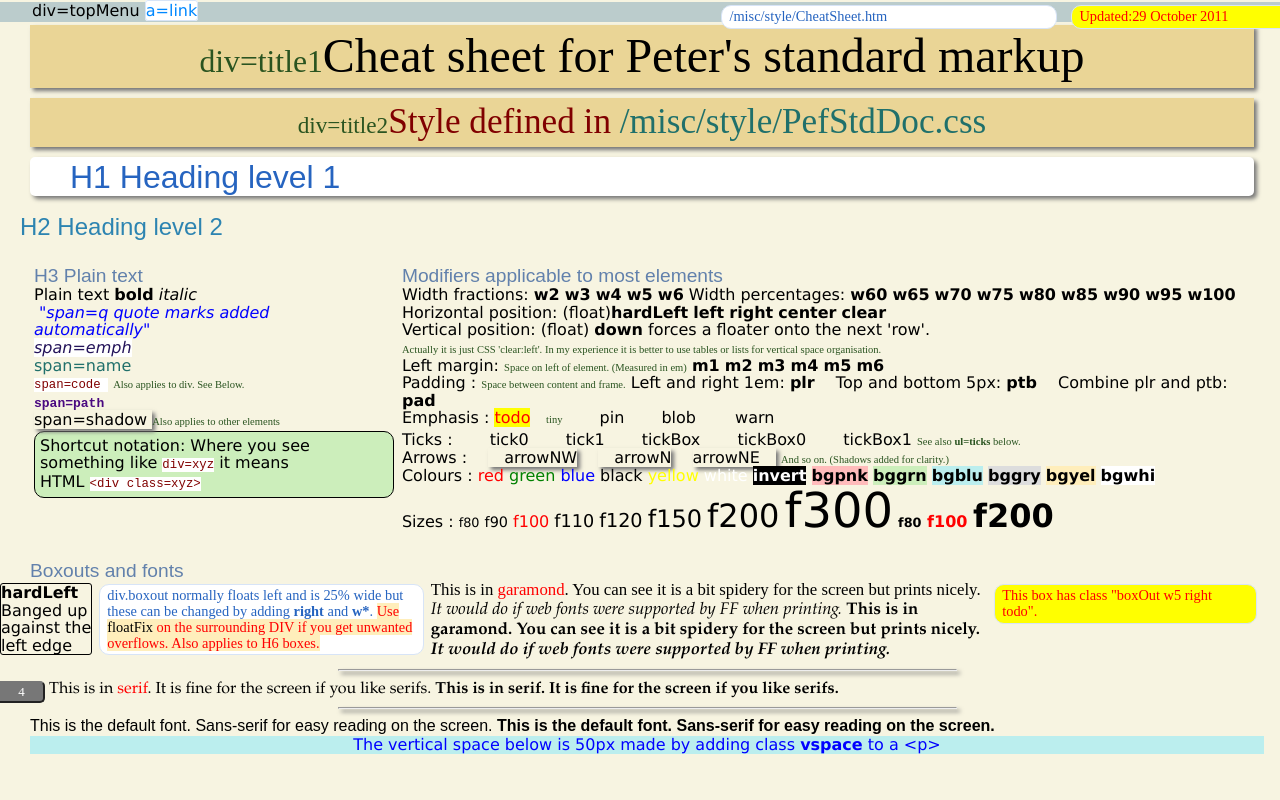
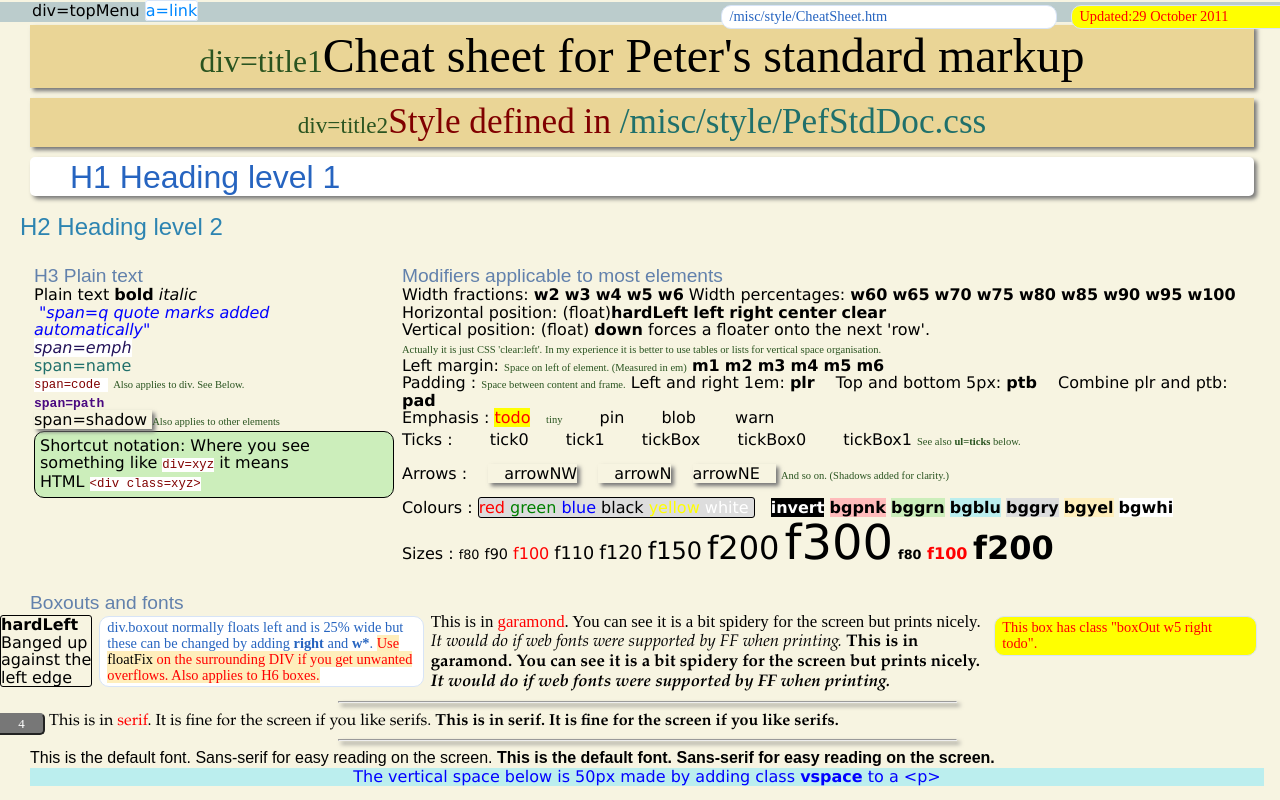
Before and after one commit to PeterProfFox/CSS-framework-for-writers, a plain HTML site: page CheatSheet.htm in a window 1280 px wide. Shown: the top 800 px of the page. Drawn offline with Linux system fonts and the light colour scheme; a web font is replaced by a local one.

Commit message:
Tweak to cheat sheet

```diff
--- a/CheatSheet.htm
+++ b/CheatSheet.htm
@@ -49,18 +49,20 @@
             <span class="m1 tick1"> tick1</span>
             <span class="m1 tickBox"> tickBox</span>
             <span class="m1 tickBox0"> tickBox0</span>
-            <span class="m1 tickBox1"> tickBox1</span> <span class=tiny>See also <b>ul=ticks</b> below.</span><br>
+            <span class="m1 tickBox1"> tickBox1</span> <span class=tiny>See also <b>ul=ticks</b> below.</span><p>
     Arrows : <span class="m1 arrowNW shadow"> arrowNW</span>
              <span class="m1 arrowN shadow"> arrowN</span>
              <span class="m1 arrowNE shadow"> arrowNE</span> <span class=tiny>And so on. (Shadows added for clarity.)</span>
-             <br>
-    Colours : <span class=red>red</span>
-              <span class=green>green</span>
-              <span class=blue>blue</span>
-              <span class=black>black</span>
-              <span class=yellow>yellow</span>
-              <span class=white>white</span>
-              <span class=invert>invert</span>
+             <p>
+    Colours : <span class="bggry frame1 round1">
+                <span class=red>red</span>
+                <span class=green>green</span>
+                <span class=blue>blue</span>
+                <span class=black>black</span>
+                <span class=yellow>yellow</span>
+                <span class=white>white</span>
+              </span>
+              <span class="m1 invert">invert</span>
               <span class=bgpnk><b>bgpnk</b></span>
               <span class=bggrn><b>bggrn</b></span>
               <span class=bgblu><b>bgblu</b></span>
```
Also changed, not shown: 2 other files.
